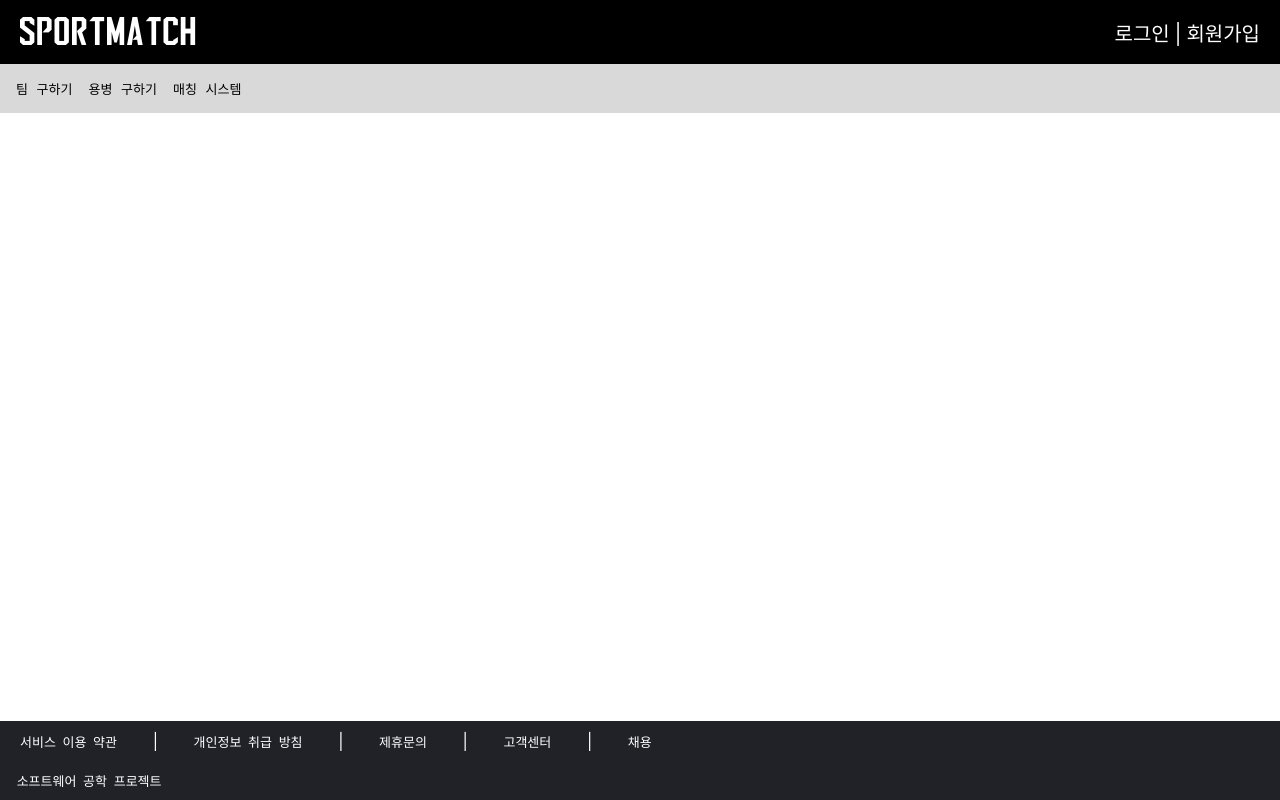
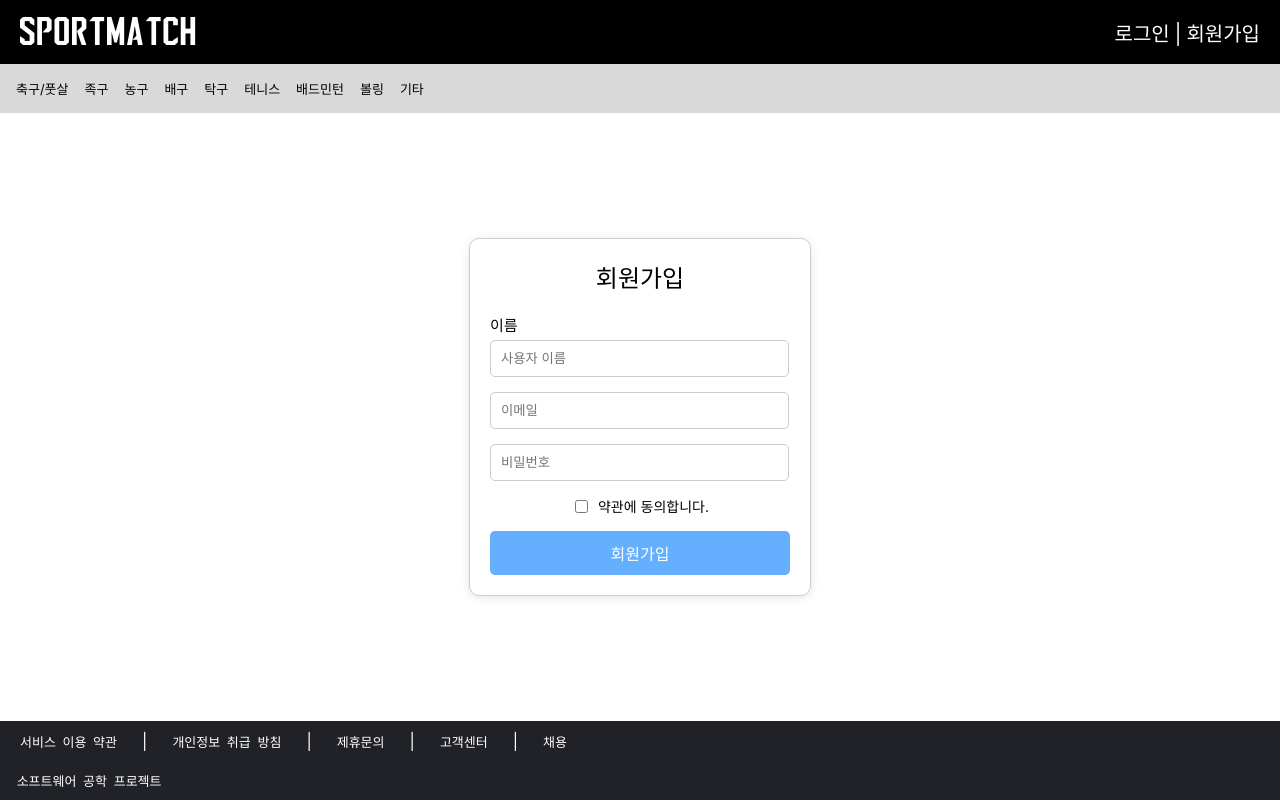
Before and after one commit to SW-Engneering/SW-client, a React (Create React App) app: page /signup in a window 1280 px wide. Built offline with nearby package versions, Linux system fonts and the light colour scheme; a web font is replaced by a local one.

Commit message:
fix Nav수정

```diff
--- a/src/App.js
+++ b/src/App.js
@@ -6,6 +6,7 @@ import styled from 'styled-components';
 import Header from './component/Header';
 import Nav from './component/Nav';
 import Home from './component/Home';
+import Signup from './component/Signup';
 import Team from './component/Team';
 import Login from './component/Login';
 import Footer from './component/Footer';
@@ -25,6 +26,7 @@ function App() {
             <Route path="/team" element={<Team />} />
             <Route path="/player" element={<Player/>}/>
             <Route path='/match' element={<Match/>}/>
+            <Route path='/signup' element={<Signup/>}/>
           </Routes>
         </InsideContainer>
         <Footer />
--- a/src/component/Footer.js
+++ b/src/component/Footer.js
@@ -59,7 +59,7 @@ const Navi = styled(NavLink)`
     text-decoration: none;
 `;
 const Divider = styled.span`
-    margin: 0 2vw;
+    margin: 0 15px;
     color: white;
 `;
 export default Footer;
--- a/src/component/Nav.js
+++ b/src/component/Nav.js
@@ -6,15 +6,34 @@ export default function Nav(){
     return (
         <Container>
             <Navbar>
-                <Navi activeClassName="active" exact to="/team">
-                    팀 구하기
+                <Navi activeClassName="active" exact to="/soccer">
+                    축구/풋살
                 </Navi>
-                <Navi activeClassName="active" to="/player">
-                    용병 구하기
+                <Navi activeClassName="active" to="/footvolleyball">
+                    족구
                 </Navi>
-                <Navi activeClassName="active" to="/match">
-                    매칭 시스템
+                <Navi activeClassName="active" to="/basketball">
+                    농구
                 </Navi>
+                <Navi activeClassName="active" to="/volleyball">
+                    배구
+                </Navi>
+                <Navi activeClassName="active" to="/tabletennis">
+                    탁구
+                </Navi>
+                <Navi activeClassName="active" to="/tennis">
+                    테니스
+                </Navi>
+                <Navi activeClassName="active" to="/badminton">
+                    배드민턴
+                </Navi>
+                <Navi activeClassName="active" to="/bowling">
+                    볼링
+                </Navi>
+                <Navi activeClassName="active" to="/etc">
+                    기타
+                </Navi>
+
             </Navbar>
         </Container>
     )
--- /dev/null
+++ b/src/component/Signup.js
@@ -0,0 +1,145 @@
+import React, { useState } from "react";
+import styled from "styled-components";
+
+export default function Signup() {
+    const [username, setUsername] = useState("");
+    const [email, setEmail] = useState("");
+    const [password, setPassword] = useState("");
+    const [termsAccepted, setTermsAccepted] = useState(false);
+
+    const handleSignup = () => {
+        // 회원가입 처리 로직을 여기에 추가
+        console.log("회원가입 시도:", { username, email, password });
+    };
+
+    return (
+        <Container>
+            <SignupContainer>회원가입</SignupContainer>
+            <InputContainer>
+            <TypeContainer>이름</TypeContainer>
+                <UsernameInput
+                    type="text"
+                    value={username}
+                    placeholder="사용자 이름"
+                    onChange={(e) => setUsername(e.target.value)}
+                />
+            </InputContainer>
+            <InputContainer>
+                <EmailInput
+                    type="email"
+                    value={email}
+                    placeholder="이메일"
+                    onChange={(e) => setEmail(e.target.value)}
+                />
+            </InputContainer>
+            <InputContainer>
+                <PasswordInput
+                    type="password"
+                    value={password}
+                    placeholder="비밀번호"
+                    onChange={(e) => setPassword(e.target.value)}
+                />
+            </InputContainer>
+            <TermsContainer>
+                <Checkbox
+                    type="checkbox"
+                    checked={termsAccepted}
+                    onChange={() => setTermsAccepted(!termsAccepted)}
+                />
+                <TermsLabel>
+                    약관에 동의합니다.
+                </TermsLabel>
+            </TermsContainer>
+            <SignupButton
+                onClick={handleSignup}
+                disabled={!termsAccepted}
+            >
+                회원가입
+            </SignupButton>
+        </Container>
+    );
+}
+
+const Container = styled.div`
+    display: flex;
+    flex-direction: column;
+    justify-content: center;
+    align-items: center;
+    margin: auto;
+    padding: 20px;
+    width: 300px;
+    border: 1px solid #ccc;
+    border-radius: 10px;
+    box-shadow: 0 2px 10px rgba(0, 0, 0, 0.1);
+`;
+
+const TypeContainer = styled.div`
+    font-size: 15px;
+    color:black;
+    margin-bottom : 5px;
+`;
+
+const SignupContainer = styled.div`
+    font-size: 24px;
+    margin-bottom: 20px;
+`;
+
+const InputContainer = styled.div`
+    width: 100%;
+    margin-bottom: 15px;
+`;
+
+const UsernameInput = styled.input`
+    width: calc(100% - 1px);
+    padding: 10px;
+    border: 1px solid #ccc;
+    border-radius: 5px;
+    box-sizing: border-box;
+`;
+
+const EmailInput = styled.input`
+    width: calc(100% - 1px);
+    padding: 10px;
+    border: 1px solid #ccc;
+    border-radius: 5px;
+    box-sizing: border-box;
+`;
+
+const PasswordInput = styled.input`
+    width: calc(100% - 1px);
+    padding: 10px;
+    border: 1px solid #ccc;
+    border-radius: 5px;
+    box-sizing: border-box;
+`;
+
+const TermsContainer = styled.div`
+    display: flex;
+    align-items: center;
+    margin-bottom: 15px;
+`;
+
+const Checkbox = styled.input`
+    margin-right: 10px;
+`;
+
+const TermsLabel = styled.label`
+    font-size: 14px;
+`;
+
+const SignupButton = styled.button`
+    width: 100%;
+    padding: 10px;
+    background-color: #007bff;
+    color: white;
+    border: none;
+    border-radius: 5px;
+    cursor: pointer;
+    font-size: 16px;
+    opacity: ${({ disabled }) => (disabled ? 0.6 : 1)};
+    pointer-events: ${({ disabled }) => (disabled ? "none" : "auto")};
+
+    &:hover {
+        background-color: ${({ disabled }) => (disabled ? "#007bff" : "#0056b3")};
+    }
+`;
```
